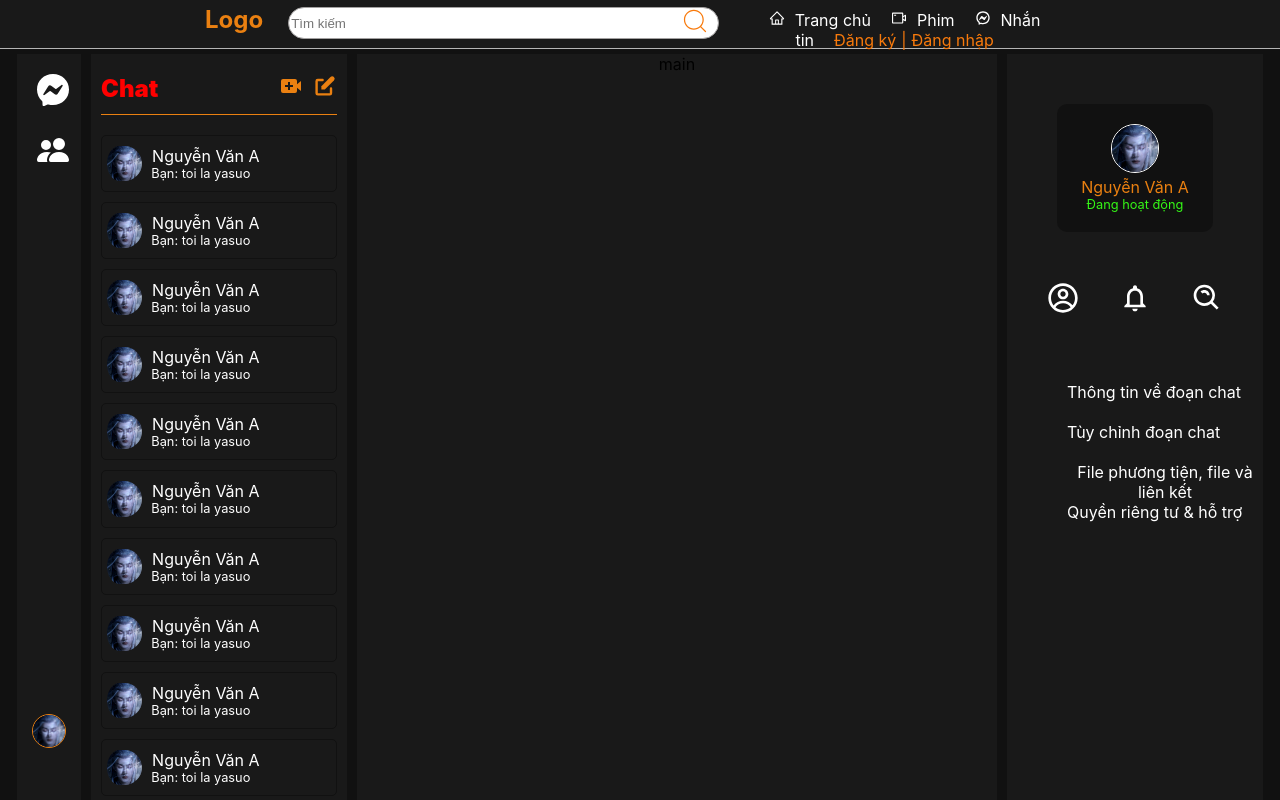
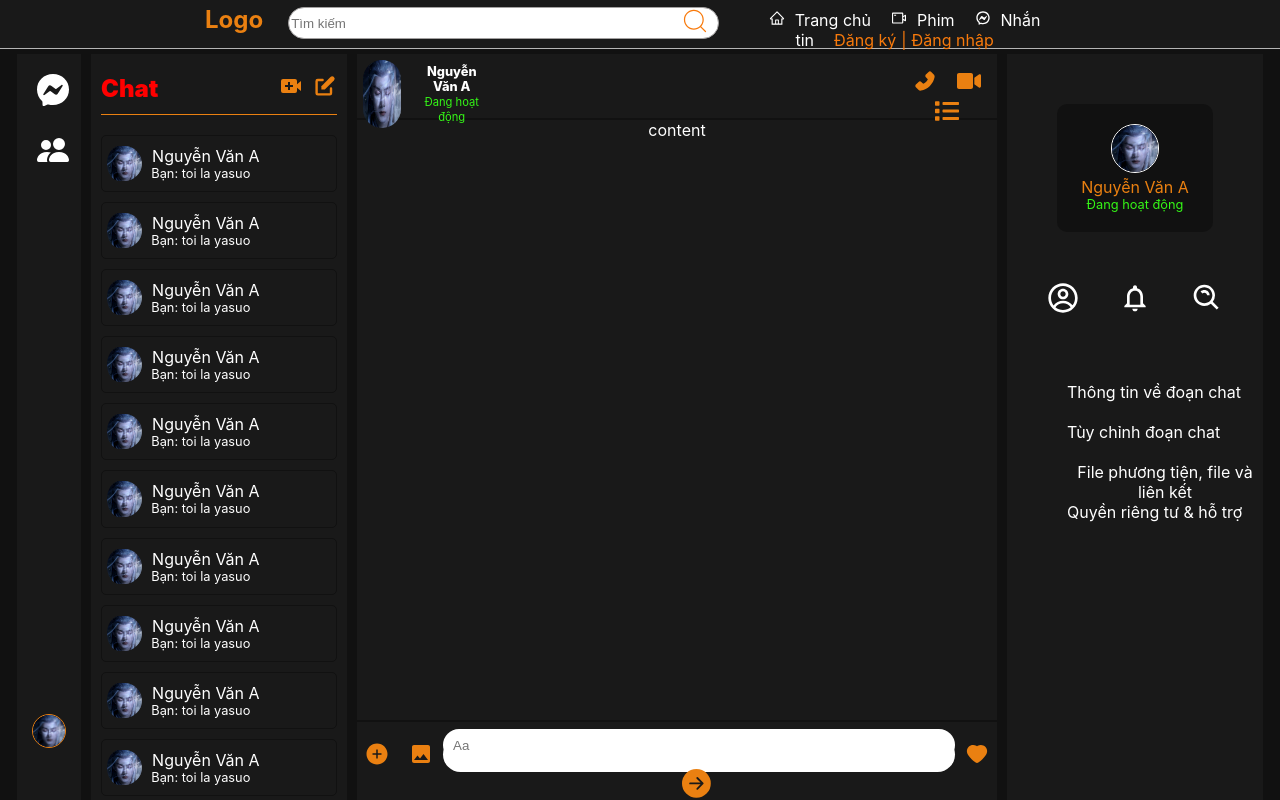
Before and after one commit to LuongLuyen/social-network-web, a React (Create React App) app: page /chat in a window 1280 px wide. Built offline with nearby package versions, Linux system fonts and the light colour scheme.

Commit message:
header ,footer main chat

```diff
--- /dev/null
+++ b/src/Components/ChatMain.js
@@ -0,0 +1,57 @@
+import "../Style/ComponentStyle/ChatMain.css"
+import Avata from "../assets/img/aaa.jpg"
+import { AiFillPhone } from 'react-icons/ai'
+import { FaVideo } from 'react-icons/fa'
+import { FaList } from 'react-icons/fa'
+import { MdInsertPhoto } from 'react-icons/md'
+import { AiFillPlusCircle } from 'react-icons/ai'
+import { AiFillHeart } from 'react-icons/ai'
+import { BsFillArrowRightCircleFill } from 'react-icons/bs'
+function ChatMain() {
+    return (
+        <div className="chat__main">
+            <div className="chat__main-header">
+                <div className="chat__header">
+                    <img className="chat__avt" alt="/"src={Avata}/>
+                    <div className="chat__user">
+                        <span className="chat__name">Nguyễn Văn A</span>
+                        <span className="chat__d">Đang hoạt động</span>
+                    </div>
+                    <div className="chat__call">
+                        <span className="chat__call-icon">
+                            <AiFillPhone/>
+                        </span>
+                        <span className="chat__call-icon">
+                            <FaVideo/>
+                        </span>
+                        <span className="chat__call-icon">
+                            <FaList/>
+                        </span>
+                    </div>
+                </div>
+            </div>
+            <div className="chat__main-content">
+                content
+            </div>
+            <div className="chat__main-footer">
+                <span className="chat__main-footer-item">
+                    <AiFillPlusCircle/>
+                </span>
+                <span className="chat__main-footer-item">
+                    <MdInsertPhoto/>
+                </span>
+                <span className="chat__footer-chat">
+                    <input className="chat__footer-input" placeholder="Aa"/>
+                    <span className="input__item">
+                        <BsFillArrowRightCircleFill/>
+                    </span>
+                </span>
+                <span className="chat__main-footer-item">
+                    <AiFillHeart/>
+                </span>
+            </div>
+        </div>
+    )
+}
+
+export default ChatMain
--- a/src/Page/Chat.js
+++ b/src/Page/Chat.js
@@ -1,5 +1,6 @@
 import "../Style/PageStyle/Chat.css"
 import Header from "../Components/Header"
+import ChatMain from "../Components/ChatMain"
 import ChatList from "../Components/ChatList"
 import { BsMessenger } from 'react-icons/bs'
 import { BsPeopleFill } from 'react-icons/bs'
@@ -24,8 +25,7 @@ function Chat() {
                     <img className="chat__nav-user" alt="/"src={Avata}/>
                 </div>
                 <ChatList/>
-                <div className="chat__main">main</div>
-
+                <ChatMain/>
                 <div className="chat__profile">
                     <div className="chat__profile-user">
                         <img className="chat__profile-avt" alt="/" src= {Avata}/>
--- /dev/null
+++ b/src/Style/ComponentStyle/ChatMain.css
@@ -0,0 +1,88 @@
+.chat__main {
+    background-color: #191919;
+    height: 100vh;
+    width: 50%;
+    margin: 5px;
+    color: #fff;
+}
+.chat__main-header {
+    background-color: #191919;
+    height: 8vh;
+    border-bottom: solid 2px #111111;
+}
+.chat__main-content {
+    background-color: #191919;
+    height: 75vh;
+    overflow-y: scroll;
+}
+.chat__main-footer {
+    border-top: solid 2px #111111;
+    background-color: #191919;
+    height: 8vh;
+}
+.chat__header {
+    display: flex;
+    justify-content: flex-start;
+}
+.chat__avt {
+    width: 6%;
+    border-radius: 999px;
+    margin: 6px;
+}
+.chat__user {
+    margin: 10px;
+    font-size: .8rem;
+}
+.chat__name {
+    display: flex;
+    justify-content: flex-start;
+    font-weight: 800;
+}
+.chat__d {
+    color: rgb(53, 246, 23);
+    font-size: .7rem;
+}
+.chat__call {
+    margin: 15px 0 0 400px;
+}
+.chat__call-icon {
+    padding-right: 10px;
+    padding-left: 10px;
+    font-size: 1.5rem;
+    color: #ea8011;
+}
+.chat__main-footer {
+    display: flex;
+    justify-content: center;
+}
+.chat__main-footer-item {
+    font-size: 1.5rem;
+    margin: 20px 10px 20px 10px;
+    color: #ea8011;
+}
+.chat__footer-input {
+    bottom: 8px;
+    width: 500px;
+    height: 30px;
+    border-radius: 999px;
+    border-top-style: hidden;
+    border-right-style: hidden;
+    border-left-style: hidden;
+    border-bottom-style: hidden;
+    padding-left: 10px;
+    position: relative;
+}
+.chat__footer-input:focus {
+    outline: none;
+}
+.input__item {
+    color: #ea8011;
+    font-size: 1.8rem;
+    padding-right: 5px;
+}
+.chat__footer-chat {
+    margin-top: 15px;
+    background-color: #fff;
+    height: 35px;
+    border-radius: 999px;
+}
--- a/src/Style/PageStyle/Chat.css
+++ b/src/Style/PageStyle/Chat.css
@@ -31,13 +31,6 @@
     color: #ea8011;
 }
 
-
-.chat__main {
-    background-color: #191919;
-    height: 100vh;
-    width: 50%;
-    margin: 5px;
-}
 .chat__profile {
     background-color: #191919;
     height: 100vh;
```
